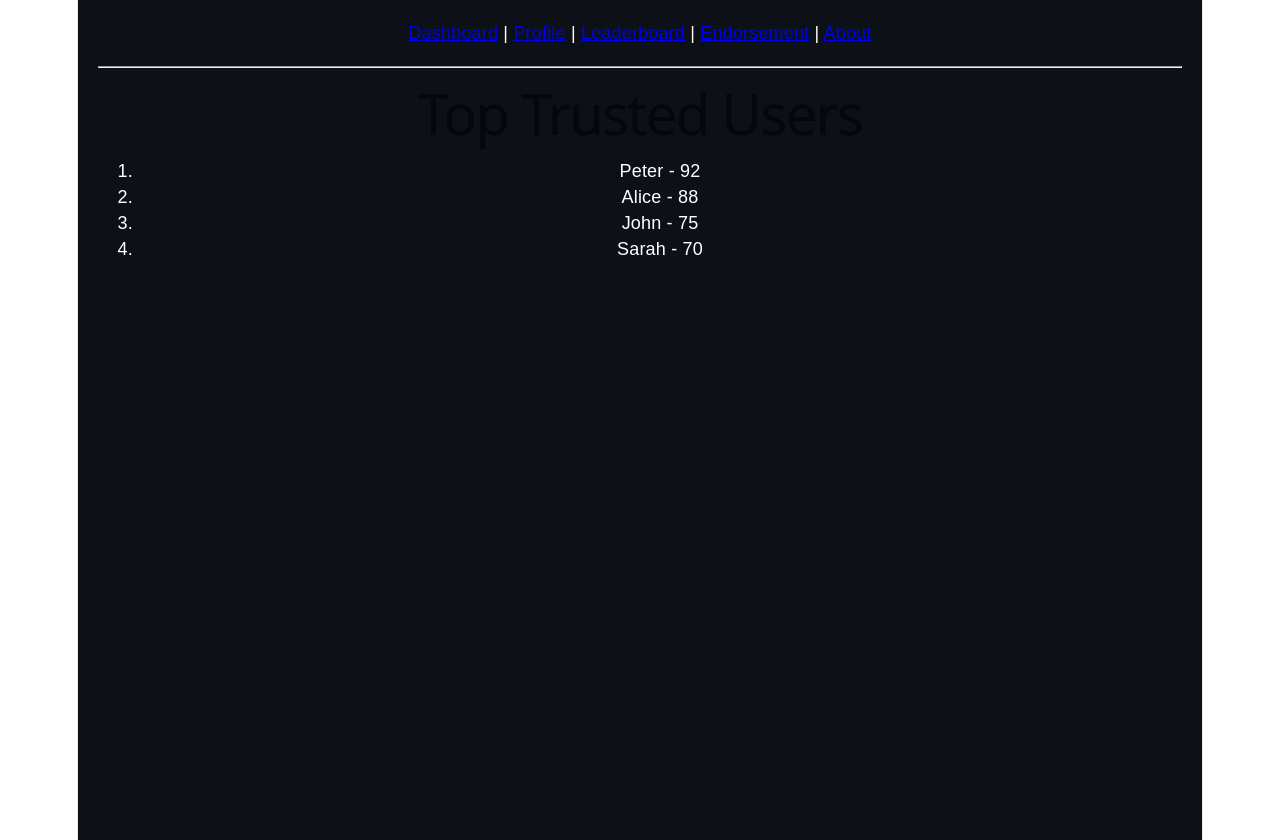
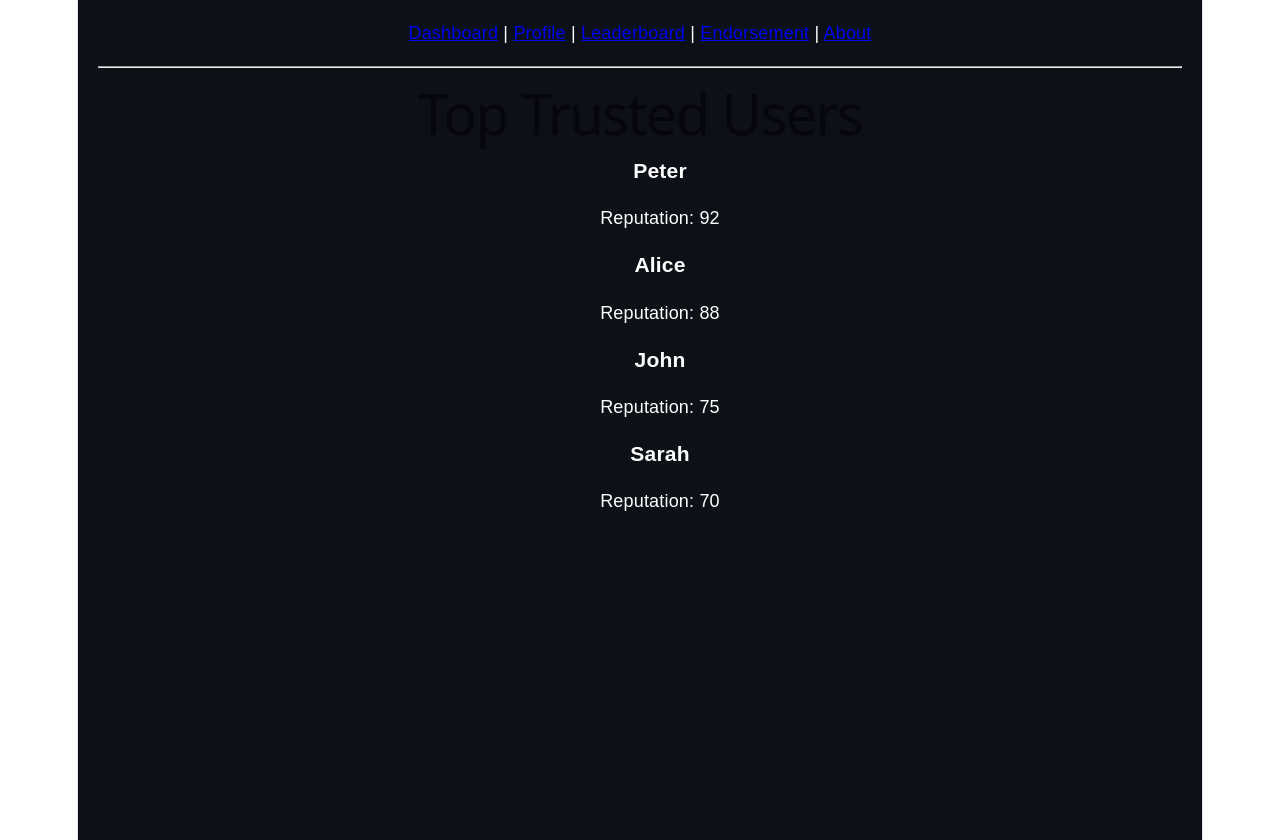
Before and after one commit to peterkehinde673/trustlink-socialfi, a React (Vite) app: page /leaderboard in a window 1280 px wide. Built offline with nearby package versions, Linux system fonts and the light colour scheme.

Commit message:
Update Leaderboard.tsx

```diff
--- a/src/pages/Leaderboard.tsx
+++ b/src/pages/Leaderboard.tsx
@@ -1,3 +1,4 @@
+import UserCard from "../components/UserCard";
 import { user } from "../data/userData";
 function Leaderboard() {
   const users = [
@@ -13,9 +14,11 @@ function Leaderboard() {
 
       <ol>
         {users.map((user, index) => (
-          <li key={index}>
-            {user.name} - {user.reputation}
-          </li>
+          <UserCard
+  key={index}
+  name={user.name}
+  reputation={user.reputation}
+/>
         ))}
       </ol>
     </div>
```
